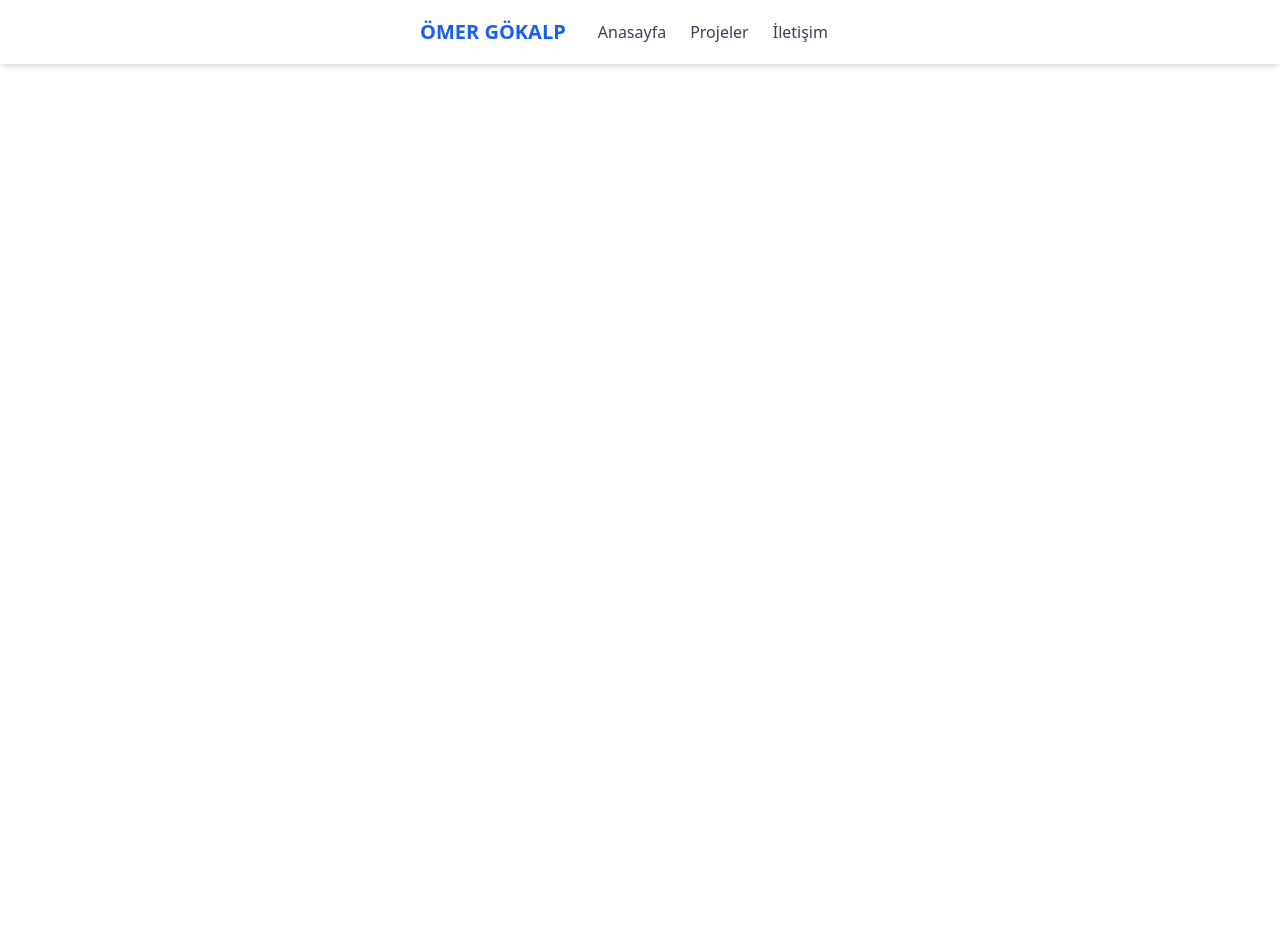
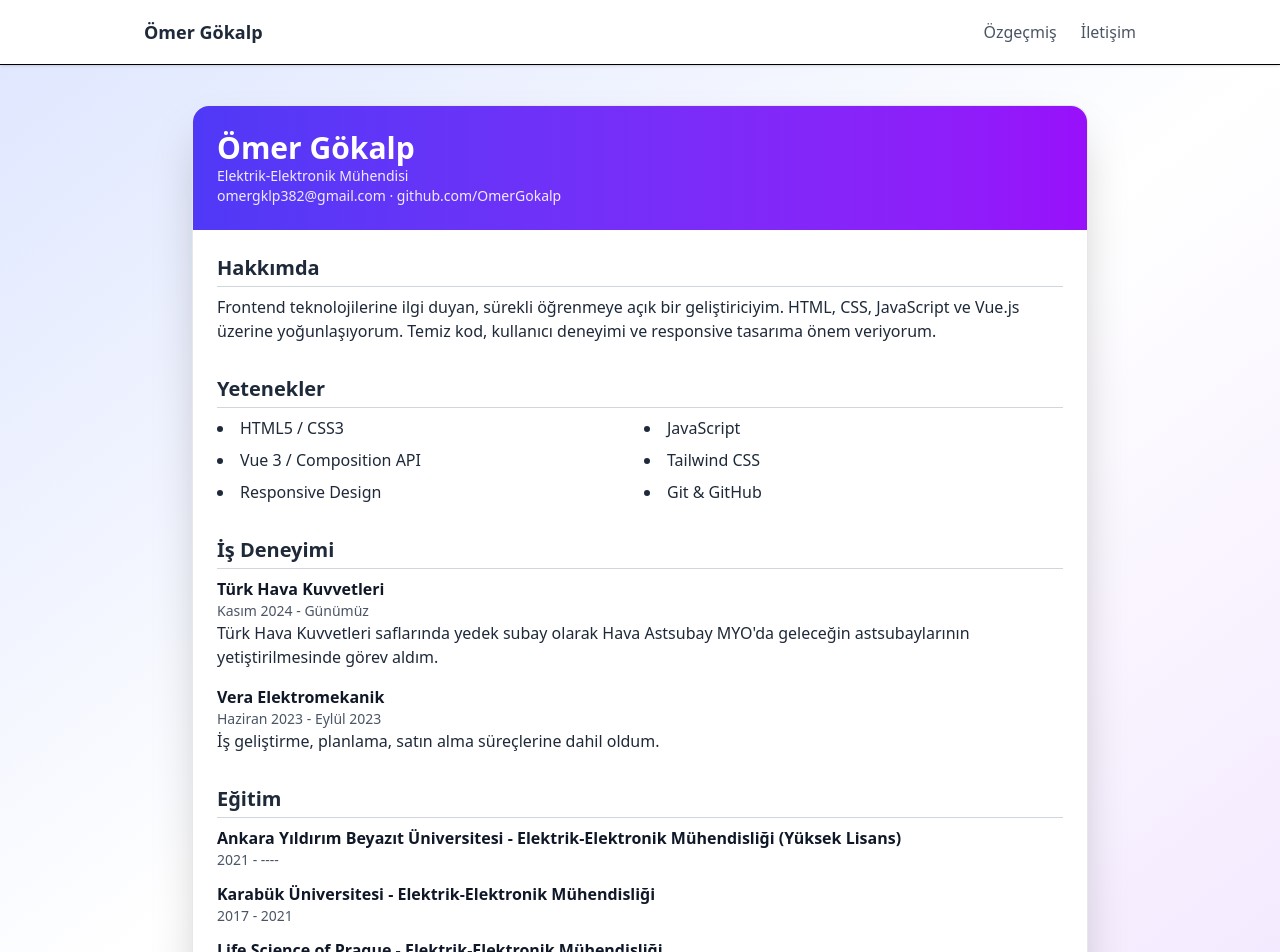
Before and after one commit to OmerGokalp/mywebsite-vue, a Vue app: page /cv in a window 1280 px wide. Shown: the top 952 px of the page. Before the commit the page ends 800 px from the top, so only its background shows below. Built offline with nearby package versions, Linux system fonts and the light colour scheme.

Commit message:
tüm-sayfalar-düzenlendi

```diff
--- a/src/App.vue
+++ b/src/App.vue
@@ -1,16 +1,13 @@
 <script setup>
 import { RouterLink, RouterView, useRoute } from 'vue-router';
 import { computed } from 'vue';
-import HomeView from './views/HomeView.vue';
 import Navbar from './views/Navbar.vue';
-import ContactView from './views/ContactView.vue';
 </script>
 
 <template>
-  <main>
+  <div>
       <Navbar/>
-      <RouterView/>
-  </main>
+      <RouterView :key="$route.fullPath" />
 
-
+  </div>
 </template>
--- a/src/router/index.js
+++ b/src/router/index.js
@@ -1,7 +1,7 @@
 import { createRouter, createWebHistory } from 'vue-router'
 import HomeView from '../views/HomeView.vue'
-import Navbar from '../views/Navbar.vue'
 import ContactView from '../views/ContactView.vue'
+import CvView from '../views/CvView.vue'
 
 const router = createRouter({
   history: createWebHistory(import.meta.env.BASE_URL),
@@ -12,14 +12,14 @@ const router = createRouter({
       component: HomeView,
     },
     {
-      path: '/navbar',
-      name: 'Navbar',
-      component: Navbar,
-    },
-    {
       path: '/contact',
       name: 'Contact',
       component: ContactView,
+    },
+    {
+      path: '/cv',
+      name: 'Cv',
+      component: CvView,
     },
   ],
 });
--- a/src/views/ContactView.vue
+++ b/src/views/ContactView.vue
@@ -1,5 +1,12 @@
 <template>
-  <div class="w-screen h-screen flex items-center justify-center">
+  <div class="fixed inset-0 flex items-center justify-center overflow-hidden">
+    <div class="flex flex-col items-center space-y-6">
+      <!-- Açıklama Metni -->
+      <p class="text-gray-700 text-lg font-medium text-center">
+        Benimle aşağıdaki sosyal medya kanallarıyla iletişime geçebilirsiniz.
+      </p>
+
+      <!-- Sosyal Medya Butonları -->
       <div class="grid grid-cols-4 gap-4">
         <button
           v-for="button in socialButtons"
@@ -22,7 +29,10 @@
         </button>
       </div>
     </div>
+  </div>
 </template>
+
+
 
 <script setup>
 import { onMounted } from 'vue'
--- /dev/null
+++ b/src/views/CvView.vue
@@ -0,0 +1,80 @@
+<template>
+  <div class="min-h-screen px-4 py-10 bg-gradient-to-br from-indigo-100 via-white to-purple-100 flex items-center justify-center">
+    <div class="max-w-4xl w-full bg-white dark:bg-gray-800 shadow-2xl rounded-2xl border border-gray-200 dark:border-gray-700 transition-all duration-300">
+
+      <!-- Başlık -->
+      <div class="bg-gradient-to-r from-indigo-600 to-purple-600 text-white p-6 rounded-t-2xl">
+        <h1 class="text-3xl font-bold">Ömer Gökalp</h1>
+        <p class="text-sm opacity-90">Elektrik-Elektronik Mühendisi</p>
+        <p class="text-sm opacity-90">omergklp382@gmail.com · github.com/OmerGokalp</p>
+      </div>
+
+      <!-- İçerik -->
+      <div class="p-6 space-y-8 text-gray-800 dark:text-gray-200">
+
+        <!-- Hakkımda -->
+        <section>
+          <h2 class="text-xl font-semibold mb-2 border-b pb-1 border-gray-300 dark:border-gray-600">Hakkımda</h2>
+          <p>
+            Frontend teknolojilerine ilgi duyan, sürekli öğrenmeye açık bir geliştiriciyim. HTML, CSS, JavaScript ve Vue.js üzerine yoğunlaşıyorum. Temiz kod, kullanıcı deneyimi ve responsive tasarıma önem veriyorum.
+          </p>
+        </section>
+
+        <!-- Yetenekler -->
+        <section>
+          <h2 class="text-xl font-semibold mb-2 border-b pb-1 border-gray-300 dark:border-gray-600">Yetenekler</h2>
+          <ul class="grid grid-cols-2 gap-2 list-disc list-inside">
+            <li>HTML5 / CSS3</li>
+            <li>JavaScript</li>
+            <li>Vue 3 / Composition API</li>
+            <li>Tailwind CSS</li>
+            <li>Responsive Design</li>
+            <li>Git & GitHub</li>
+          </ul>
+        </section>
+
+        <!-- İş Deneyimi -->
+        <section>
+          <h2 class="text-xl font-semibold mb-2 border-b pb-1 border-gray-300 dark:border-gray-600">İş Deneyimi</h2>
+          <div class="space-y-4">
+            <div>
+              <h3 class="font-semibold text-gray-900 dark:text-white">Türk Hava Kuvvetleri</h3>
+              <p class="text-sm text-gray-600 dark:text-gray-400">Kasım 2024 - Günümüz</p>
+              <p>Türk Hava Kuvvetleri saflarında yedek subay olarak Hava Astsubay MYO'da geleceğin astsubaylarının yetiştirilmesinde görev aldım.</p>
+            </div>
+            <div>
+              <h3 class="font-semibold text-gray-900 dark:text-white">Vera Elektromekanik</h3>
+              <p class="text-sm text-gray-600 dark:text-gray-400">Haziran 2023 - Eylül 2023</p>
+              <p>İş geliştirme, planlama, satın alma süreçlerine dahil oldum.</p>
+            </div>
+          </div>
+        </section>
+
+        <!-- Eğitim -->
+        <section>
+          <h2 class="text-xl font-semibold mb-2 border-b pb-1 border-gray-300 dark:border-gray-600">Eğitim</h2>
+          <div class="space-y-3">
+            <div>
+              <h3 class="font-semibold text-gray-900 dark:text-white">
+                Ankara Yıldırım Beyazıt Üniversitesi - Elektrik-Elektronik Mühendisliği (Yüksek Lisans)
+              </h3>
+              <p class="text-sm text-gray-600 dark:text-gray-400">2021 - ----</p>
+            </div>
+            <div>
+              <h3 class="font-semibold text-gray-900 dark:text-white">
+                Karabük Üniversitesi - Elektrik-Elektronik Mühendisliği
+              </h3>
+              <p class="text-sm text-gray-600 dark:text-gray-400">2017 - 2021</p>
+            </div>
+            <div>
+              <h3 class="font-semibold text-gray-900 dark:text-white">
+                Life Science of Prague - Elektrik-Elektronik Mühendisliği
+              </h3>
+              <p class="text-sm text-gray-600 dark:text-gray-400">2017 - 2021</p>
+            </div>
+          </div>
+        </section>
+      </div>
+    </div>
+  </div>
+</template>
--- a/src/views/HomeView.vue
+++ b/src/views/HomeView.vue
@@ -1,8 +1,27 @@
-<script>
+
+<script setup>
+import pp from '../assets/pp.png';
 </script>
 
 <template>
-  <div>
-    <h1>Lorem</h1>
+  <div class="min-h-screen bg-gradient-to-br from-gray-100 via-white to-gray-100 flex items-center justify-center px-4 py-10">
+    <div class="bg-white dark:bg-gray-800 border border-gray-200 dark:border-gray-700 rounded-2xl shadow-xl max-w-3xl w-full p-8 text-center">
+      <!-- Profil Fotoğrafı -->
+      <div class="flex justify-center mb-6">
+        <img
+          :src="pp"
+          alt="Profile"
+          class="w-40 h-40 object-cover rounded-full border-4 border-white shadow-md"
+        />
+      </div>
+
+      <!-- İsim -->
+      <h1 class="text-3xl font-bold text-gray-800 dark:text-white mb-2">Ömer Gökalp</h1>
+
+      <!-- Açıklama -->
+      <p class="text-gray-700 dark:text-gray-300 text-lg leading-relaxed text-justify">
+        Merhaba, ben Ömer Gökalp. 25 yaşındayım. Front-End alanında kendimi geliştirmeye çalışıyor, HTML, CSS ve JavaScript üzerine yoğunlaşıyorum. Bu kişisel web sitesinde hem öğrendiklerimi uyguluyor hem de projelerimi ve ilgi alanlarımı paylaşıyorum. Aktif olarak Goodreads ve Twitter üzerinden okuduklarımı ve Letterboxd üzerinden de izlediğim filmleri paylaşıyorum. Ayrıca ilginç bulduğum hikayeleri ve mitolojik karakterleri araştırarak anlattığım bir YouTube kanalım var, göz atmayı unutmayın!
+      </p>
+    </div>
   </div>
 </template>
--- a/src/views/Navbar.vue
+++ b/src/views/Navbar.vue
@@ -1,3 +1,4 @@
+<!-- Düzenlenmiş Navbar.vue -->
 <script setup>
 import { ref } from 'vue'
 
@@ -9,21 +10,20 @@ const toggleMenu = () => {
 </script>
 
 <template>
-  <nav class="bg-white shadow-md sticky top-0 z-50">
-    <div class="max-w-7xl mx-auto px-4 sm:px-6 lg:px-8">
-      <div class="flex justify-center items-center h-16 space-x-8">
+  <nav class="bg-white shadow-sm sticky top-0 z-50 border-b">
+    <div class="max-w-5xl mx-auto px-4">
+      <div class="flex justify-between items-center h-16">
         <!-- Logo -->
-        <router-link to="/" class="text-xl font-bold text-blue-600">ÖMER GÖKALP</router-link>
+        <router-link to="/" class="text-lg font-semibold text-gray-800 hover:text-blue-600 transition">Ömer Gökalp</router-link>
 
         <!-- Menü (desktop) -->
-        <div class="hidden md:flex items-center space-x-6">
-          <router-link to="/" class="text-gray-700 hover:text-blue-600">Anasayfa</router-link>
-          <a href="#projects" class="text-gray-700 hover:text-blue-600">Projeler</a>
-          <router-link to="/contact" class="text-gray-700 hover:text-blue-600">İletişim</router-link>
+        <div class="hidden md:flex space-x-6">
+          <router-link to="/cv" class="text-gray-600 hover:text-blue-600 transition">Özgeçmiş</router-link>
+          <router-link to="/contact" class="text-gray-600 hover:text-blue-600 transition">İletişim</router-link>
         </div>
 
         <!-- Hamburger (mobil) -->
-        <div class="md:hidden ml-auto">
+        <div class="md:hidden">
           <button @click="toggleMenu" class="text-gray-600 focus:outline-none">
             <svg class="h-6 w-6" fill="none" stroke="currentColor" viewBox="0 0 24 24">
               <path
@@ -39,10 +39,11 @@ const toggleMenu = () => {
     </div>
 
     <!-- Menü (mobil açık hali) -->
-    <div v-if="menuOpen" class="md:hidden px-4 pb-4 flex flex-col items-center space-y-2">
-      <router-link to="/" class="text-gray-700 hover:text-blue-600">Anasayfa</router-link>
-      <a href="#projects" class="text-gray-700 hover:text-blue-600">Projeler</a>
-      <router-link to="/contact" class="text-gray-700 hover:text-blue-600">İletişim</router-link>
+    <div v-if="menuOpen" class="md:hidden px-4 pb-4 space-y-2">
+      <router-link to="/cv" class="block text-gray-600 hover:text-blue-600 transition">Özgeçmiş</router-link>
+      <router-link to="/contact" class="block text-gray-600 hover:text-blue-600 transition">İletişim</router-link>
     </div>
   </nav>
 </template>
+
+<!-- Diğer sayfaların sade ve şık hale getirilmiş sürümleri sırayla eklenecek: HomeView.vue, CvView.vue, Contact.vue -->
```
Also changed, not shown: src/assets/pp.png (added). Lines whose indentation alone changed are shown as unchanged.
